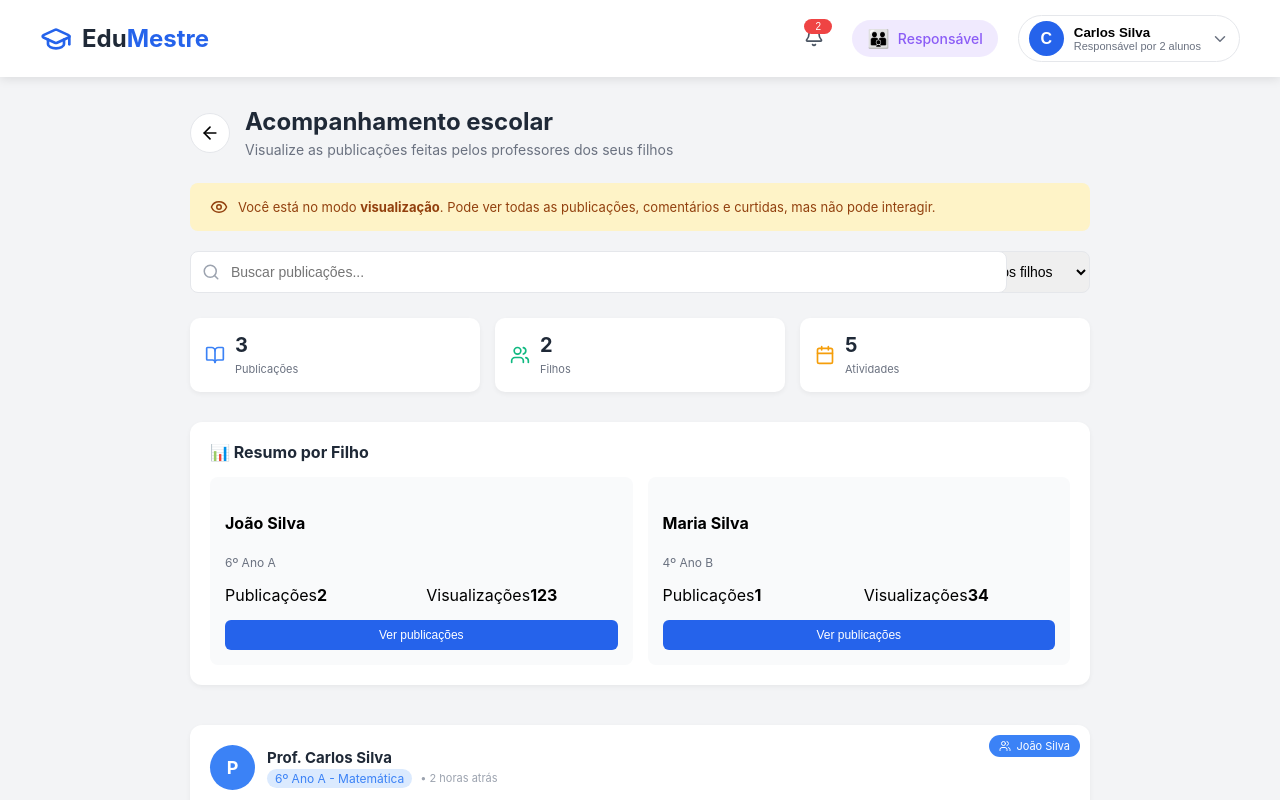
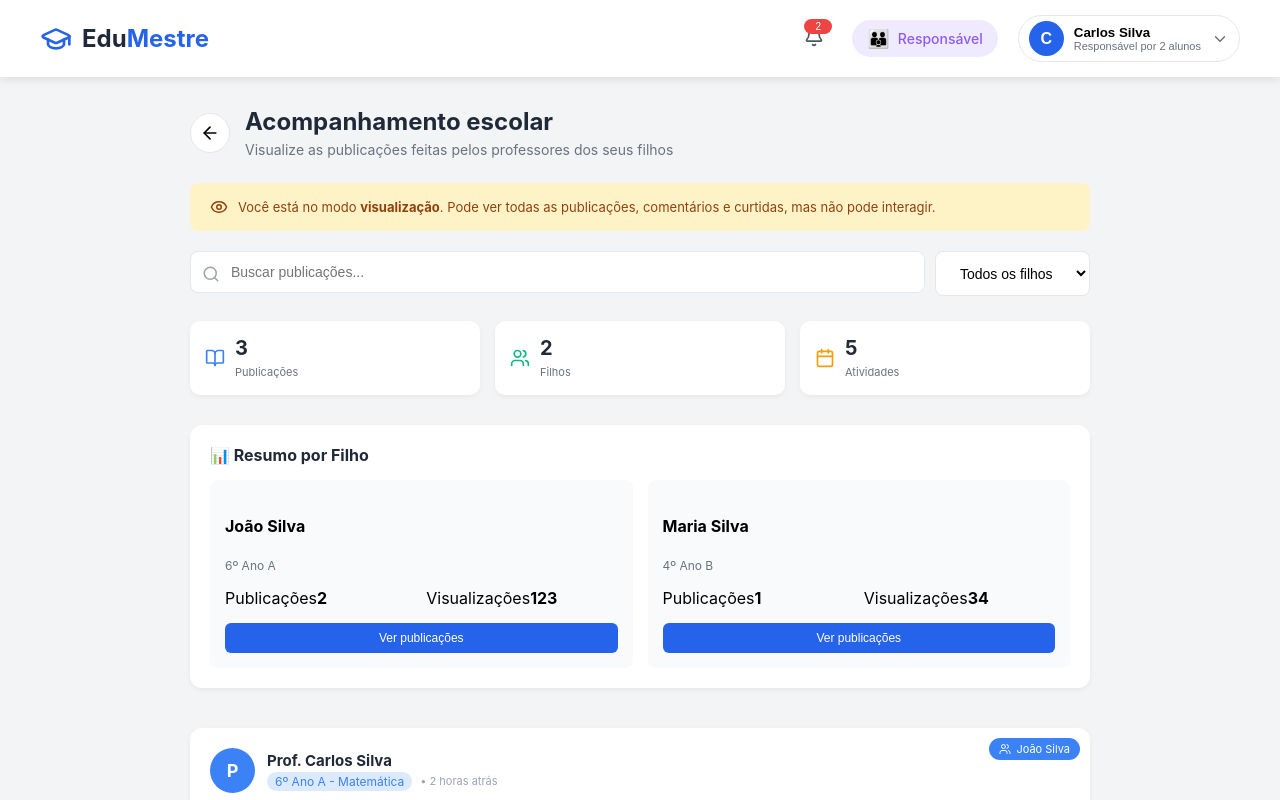
Before and after one commit to katehori/edumestre, a React (Create React App) app: page /pai/publicacoes in a window 1280 px wide. Shown: the top 800 px of the page. Built offline with nearby package versions, Linux system fonts and the light colour scheme.

Commit message:
Ajustes no Layout e outros

```diff
--- a/src/pages/Pai/AtividadesPai.jsx
+++ b/src/pages/Pai/AtividadesPai.jsx
@@ -3,8 +3,7 @@ import { useNavigate } from 'react-router-dom';
 import Layout from '../../components/Layout';
 import AtividadeCard from '../../components/AtividadeCard';
 import {
-  ArrowLeft, Search, Filter, Eye, Users,
-  Calendar, Award, Download, FileText
+  ArrowLeft, Search, Eye, Users
 } from 'lucide-react';
 
 export default function AtividadesPai() {
--- a/src/pages/Pai/CalendarioPai.jsx
+++ b/src/pages/Pai/CalendarioPai.jsx
@@ -26,7 +26,7 @@ export default function CalendarioPai() {
       titulo: 'Exercícios de Frações',
       descricao: 'Resolver os exercícios 1 a 10 da página 45.',
       tipo: 'atividade',
-      data: '2025-02-25',
+      data: '2026-02-25',
       hora: '23:59',
       turma: '6º Ano A',
       disciplina: 'Matemática',
@@ -38,7 +38,7 @@ export default function CalendarioPai() {
       titulo: 'Prova Bimestral - Matemática',
       descricao: 'Conteúdo: frações, números decimais e operações.',
       tipo: 'prova',
-      data: '2025-02-28',
+      data: '2026-02-28',
       hora: '10:00',
       turma: '6º Ano A',
       disciplina: 'Matemática',
@@ -50,7 +50,7 @@ export default function CalendarioPai() {
       titulo: 'Interpretação de Texto',
       descricao: 'Ler o texto e responder as questões.',
       tipo: 'atividade',
-      data: '2025-02-26',
+      data: '2026-02-26',
       hora: '23:59',
       turma: '6º Ano A',
       disciplina: 'Português',
@@ -63,7 +63,7 @@ export default function CalendarioPai() {
       titulo: 'Atividade de Leitura',
       descricao: 'Leitura do capítulo 3 do livro.',
       tipo: 'atividade',
-      data: '2025-02-22',
+      data: '2026-02-22',
       hora: '23:59',
       turma: '4º Ano B',
       disciplina: 'Português',
@@ -76,7 +76,7 @@ export default function CalendarioPai() {
       titulo: 'Reunião de Pais',
       descricao: 'Reunião bimestral com os responsáveis.',
       tipo: 'evento',
-      data: '2025-02-27',
+      data: '2026-02-27',
       hora: '19:00',
       turma: '6º Ano A',
       disciplina: 'Geral',
--- a/src/pages/Pai/DesempenhoPai.jsx
+++ b/src/pages/Pai/DesempenhoPai.jsx
@@ -4,8 +4,7 @@ import Layout from '../../components/Layout';
 import RankingCard from '../../components/RankingCard';
 import ConquistaCard from '../../components/ConquistaCard';
 import {
-  ArrowLeft, Award, Trophy, Star, TrendingUp,
-  Users, Eye, Calendar, Medal, Target
+  ArrowLeft, Award, Trophy, Star, Eye
 } from 'lucide-react';
 
 export default function DesempenhoPai() {
--- a/src/pages/Pai/PerfilPai.jsx
+++ b/src/pages/Pai/PerfilPai.jsx
@@ -19,7 +19,7 @@ export default function PerfilPai() {
     nomeCompleto: 'Carlos Antonio Silva',
     email: 'carlos.silva@email.com',
     celular: '(11) 99876-5432',
-    dataNascimento: '15/05/1980',
+    dataNascimento: '1980-05-15', // Alterado para formato YYYY-MM-DD para input date
     cpf: '123.456.789-00',
 
     // Localização
@@ -49,6 +49,8 @@ export default function PerfilPai() {
       formattedValue = maskPhone(value);
     } else if (name === 'cpf') {
       formattedValue = maskCPF(value);
+    } else {
+      formattedValue = value;
     }
 
     setFormData({ ...formData, [name]: formattedValue });
@@ -316,7 +318,7 @@ export default function PerfilPai() {
           <div style={styles.dangerZone}>
             <h3 style={styles.dangerTitle}>⚠️ Zona de Perigo</h3>
             <div style={styles.dangerContent}>
-              <div>
+              <div style={styles.dangerText}>
                 <strong>Excluir conta</strong>
                 <p>Uma vez excluída, todos os seus dados serão permanentemente removidos.</p>
               </div>
@@ -357,22 +359,26 @@ export default function PerfilPai() {
   );
 }
 
-// Reutilizar estilos dos perfis anteriores
+// Estilos corrigidos
 const styles = {
   container: {
     maxWidth: '900px',
-    margin: '0 auto'
+    margin: '0 auto',
+    padding: '0 15px' // Adicionado padding para telas menores
   },
   header: {
     display: 'flex',
     justifyContent: 'space-between',
     alignItems: 'center',
-    marginBottom: '25px'
+    marginBottom: '25px',
+    flexWrap: 'wrap',
+    gap: '15px'
   },
   headerLeft: {
     display: 'flex',
     alignItems: 'center',
-    gap: '15px'
+    gap: '15px',
+    flexWrap: 'wrap'
   },
   backButton: {
     width: '40px',
@@ -383,7 +389,8 @@ const styles = {
     cursor: 'pointer',
     display: 'flex',
     alignItems: 'center',
-    justifyContent: 'center'
+    justifyContent: 'center',
+    flexShrink: 0
   },
   title: {
     fontSize: '24px',
@@ -397,7 +404,8 @@ const styles = {
   },
   headerActions: {
     display: 'flex',
-    gap: '10px'
+    gap: '10px',
+    flexWrap: 'wrap'
   },
   editButton: {
     padding: '12px 24px',
@@ -406,7 +414,8 @@ const styles = {
     border: 'none',
     borderRadius: '8px',
     cursor: 'pointer',
-    fontSize: '14px'
+    fontSize: '14px',
+    flexShrink: 0
   },
   cancelButton: {
     padding: '12px 24px',
@@ -414,7 +423,8 @@ const styles = {
     border: '1px solid #e5e7eb',
     borderRadius: '8px',
     cursor: 'pointer',
-    fontSize: '14px'
+    fontSize: '14px',
+    flexShrink: 0
   },
   saveButton: {
     display: 'flex',
@@ -426,7 +436,8 @@ const styles = {
     border: 'none',
     borderRadius: '8px',
     cursor: 'pointer',
-    fontSize: '14px'
+    fontSize: '14px',
+    flexShrink: 0
   },
   profileCard: {
     backgroundColor: 'white',
@@ -453,7 +464,8 @@ const styles = {
     gap: '20px'
   },
   formGroup: {
-    marginBottom: '5px'
+    marginBottom: '5px',
+    minWidth: 0 // Importante para evitar overflow em grids
   },
   label: {
     display: 'block',
@@ -468,7 +480,8 @@ const styles = {
     border: '1px solid #e5e7eb',
     borderRadius: '6px',
     fontSize: '13px',
-    outline: 'none'
+    outline: 'none',
+    boxSizing: 'border-box'
   },
   inputDisabled: {
     backgroundColor: '#f9fafb',
@@ -483,7 +496,8 @@ const styles = {
     padding: '12px',
     backgroundColor: '#f9fafb',
     borderRadius: '8px',
-    marginBottom: '10px'
+    marginBottom: '10px',
+    flexWrap: 'wrap'
   },
   filhoAvatar: {
     width: '40px',
@@ -495,18 +509,21 @@ const styles = {
     alignItems: 'center',
     justifyContent: 'center',
     fontSize: '18px',
-    fontWeight: 'bold'
+    fontWeight: 'bold',
+    flexShrink: 0
   },
   filhoInfo: {
     flex: 1,
     display: 'flex',
-    flexDirection: 'column'
+    flexDirection: 'column',
+    minWidth: '200px'
   },
   removeFilho: {
     background: 'none',
     border: 'none',
     cursor: 'pointer',
-    color: '#dc2626'
+    color: '#dc2626',
+    flexShrink: 0
   },
   addFilhoSection: {
     marginTop: '20px',
@@ -529,7 +546,8 @@ const styles = {
     border: '1px solid #e5e7eb',
     borderRadius: '6px',
     fontSize: '13px',
-    outline: 'none'
+    outline: 'none',
+    boxSizing: 'border-box'
   },
   addFilhoButton: {
     display: 'flex',
@@ -558,7 +576,13 @@ const styles = {
   dangerContent: {
     display: 'flex',
     justifyContent: 'space-between',
-    alignItems: 'center'
+    alignItems: 'center',
+    flexWrap: 'wrap',
+    gap: '15px'
+  },
+  dangerText: {
+    flex: 1,
+    minWidth: '250px'
   },
   dangerButton: {
     padding: '10px 20px',
@@ -566,7 +590,8 @@ const styles = {
     color: 'white',
     border: 'none',
     borderRadius: '6px',
-    cursor: 'pointer'
+    cursor: 'pointer',
+    flexShrink: 0
   },
   modalOverlay: {
     position: 'fixed',
@@ -578,14 +603,16 @@ const styles = {
     display: 'flex',
     alignItems: 'center',
     justifyContent: 'center',
-    zIndex: 1000
+    zIndex: 1000,
+    padding: '15px'
   },
   modal: {
     backgroundColor: 'white',
     borderRadius: '12px',
     padding: '25px',
     maxWidth: '500px',
-    width: '90%'
+    width: '100%',
+    boxSizing: 'border-box'
   },
   modalTitle: {
     fontSize: '18px',
@@ -601,14 +628,16 @@ const styles = {
   modalActions: {
     display: 'flex',
     justifyContent: 'flex-end',
-    gap: '10px'
+    gap: '10px',
+    flexWrap: 'wrap'
   },
   modalCancel: {
     padding: '10px 20px',
     backgroundColor: 'white',
     border: '1px solid #e5e7eb',
     borderRadius: '6px',
-    cursor: 'pointer'
+    cursor: 'pointer',
+    flexShrink: 0
   },
   modalConfirm: {
     padding: '10px 20px',
@@ -616,6 +645,7 @@ const styles = {
     color: 'white',
     border: 'none',
     borderRadius: '6px',
-    cursor: 'pointer'
+    cursor: 'pointer',
+    flexShrink: 0
   }
 };
--- a/src/pages/Pai/PublicacoesPai.jsx
+++ b/src/pages/Pai/PublicacoesPai.jsx
@@ -69,7 +69,6 @@ export default function PublicacoesPai() {
         data: '3 dias atrás',
         likes: 12,
         comentarios: [],
-        usuarioCurtiu: false,
         midias: [],
         visualizacoes: 34
       },
@@ -78,7 +77,7 @@ export default function PublicacoesPai() {
 
   const filtrarPublicacoes = publicacoes.filter(pub => {
     const matchesSearch = pub.titulo.toLowerCase().includes(searchTerm.toLowerCase()) ||
-                         pub.conteudo.toLowerCase().includes(searchTerm.toLowerCase());
+      pub.conteudo.toLowerCase().includes(searchTerm.toLowerCase());
     const matchesFilho = filterFilho === 'todos' || pub.aluno === filterFilho;
     return matchesSearch && matchesFilho;
   });
@@ -108,9 +107,9 @@ export default function PublicacoesPai() {
           </span>
         </div>
 
-        {/* Busca e Filtros */}
-        <div style={styles.searchSection}>
-          <div style={styles.searchBox}>
+        {/* Busca e Filtros - CORRIGIDO */}
+        <div style={styles.searchContainer}>
+          <div style={styles.searchWrapper}>
             <Search size={18} color="#9ca3af" style={styles.searchIcon} />
             <input
               type="text"
@@ -219,15 +218,19 @@ export default function PublicacoesPai() {
 const styles = {
   container: {
     maxWidth: '900px',
-    margin: '0 auto'
+    margin: '0 auto',
+    padding: '0 15px' // Adicionado padding para telas menores
   },
   header: {
-    marginBottom: '25px'
+    marginBottom: '25px',
+    flexWrap: 'wrap',
+    gap: '15px'
   },
   headerLeft: {
     display: 'flex',
     alignItems: 'center',
-    gap: '15px'
+    gap: '15px',
+    flexWrap: 'wrap'
   },
   backButton: {
     width: '40px',
@@ -238,7 +241,8 @@ const styles = {
     cursor: 'pointer',
     display: 'flex',
     alignItems: 'center',
-    justifyContent: 'center'
+    justifyContent: 'center',
+    flexShrink: 0
   },
   title: {
     fontSize: '24px',
@@ -259,30 +263,38 @@ const styles = {
     borderRadius: '8px',
     color: '#92400e',
     fontSize: '13px',
-    marginBottom: '20px'
+    marginBottom: '20px',
+    flexWrap: 'wrap'
   },
-  searchSection: {
+  // CORREÇÃO PRINCIPAL: Container da busca com flexbox
+  searchContainer: {
     display: 'flex',
     gap: '10px',
-    marginBottom: '25px'
+    marginBottom: '25px',
+    width: '100%',
+    flexWrap: 'wrap'
   },
-  searchBox: {
+  // Wrapper para o input ocupar o espaço disponível
+  searchWrapper: {
     flex: 1,
-    position: 'relative'
+    position: 'relative',
+    minWidth: '250px' // Largura mínima para o input
   },
   searchIcon: {
     position: 'absolute',
     left: '12px',
     top: '50%',
-    transform: 'translateY(-50%)'
+    transform: 'translateY(-50%)',
+    zIndex: 1
   },
   searchInput: {
     width: '100%',
-    padding: '12px 40px',
+    padding: '12px 12px 12px 40px',
     border: '1px solid #e5e7eb',
     borderRadius: '8px',
     fontSize: '14px',
-    outline: 'none'
+    outline: 'none',
+    boxSizing: 'border-box'
   },
   filterSelect: {
     padding: '0 20px',
@@ -291,7 +303,11 @@ const styles = {
     fontSize: '14px',
     outline: 'none',
     cursor: 'pointer',
-    minWidth: '150px'
+    minWidth: '150px',
+    height: '45px',
+    flexShrink: 0,
+    backgroundColor: 'white',
+    boxSizing: 'border-box'
   },
   statsGrid: {
     display: 'grid',
@@ -306,7 +322,8 @@ const styles = {
     display: 'flex',
     alignItems: 'center',
     gap: '10px',
-    boxShadow: '0 2px 5px rgba(0,0,0,0.05)'
+    boxShadow: '0 2px 5px rgba(0,0,0,0.05)',
+    flexWrap: 'wrap'
   },
   statValue: {
     fontSize: '20px',
@@ -337,7 +354,11 @@ const styles = {
     backgroundColor: '#3b82f6',
     color: 'white',
     borderRadius: '20px',
-    fontSize: '11px'
+    fontSize: '11px',
+    maxWidth: '200px',
+    overflow: 'hidden',
+    textOverflow: 'ellipsis',
+    whiteSpace: 'nowrap'
   },
   emptyState: {
     textAlign: 'center',
```
